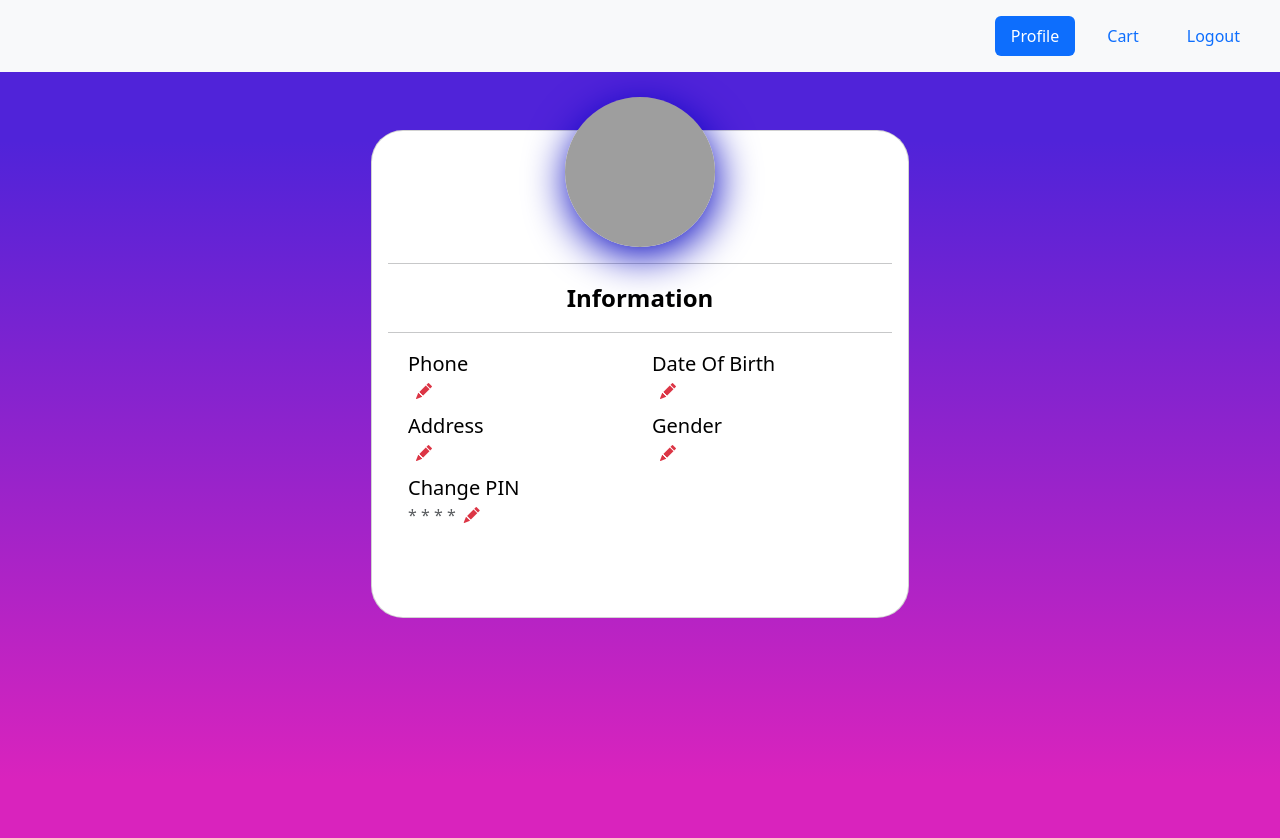
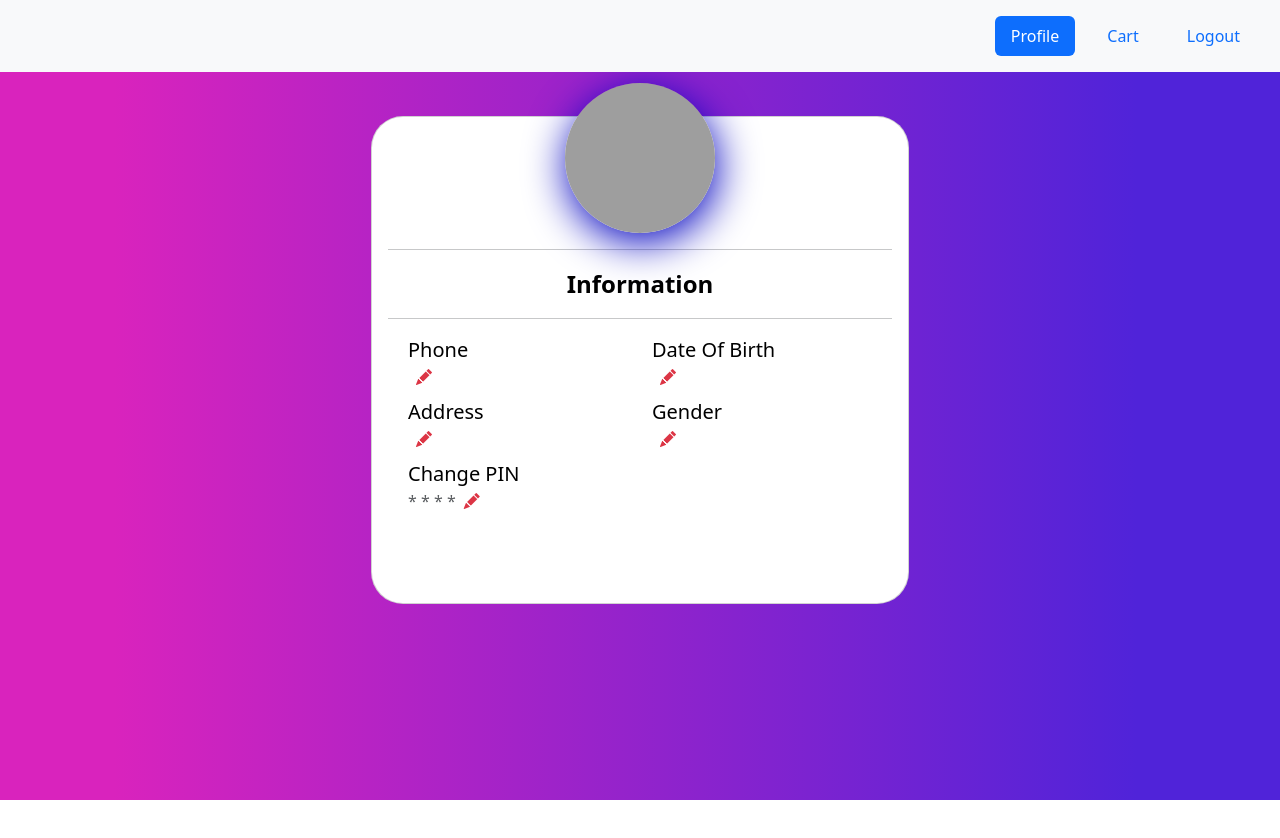
Before and after one commit to Nithishkumar-cloud/freelance, a website: page public/components/profile/profilehelper.html in a window 1280 px wide. After the commit the page ends 800 px from the top, so only its background shows below. Drawn offline with nearby package versions, Linux system fonts and the light colour scheme; files that its build step writes are made by us from their sources; no server answers; grey boxes are pictures that could not be loaded.

Commit message:
Update profilehelper.css

```diff
--- a/public/stylesheets/profilehelper.css
+++ b/public/stylesheets/profilehelper.css
@@ -1,8 +1,8 @@
 
         .bg2 {
 /*             background: linear-gradient(to right top, #d16ba5, #c777b9, #ba83ca, #aa8fd8, #9a9ae1, #8aa7ec, #79b3f4, #69bff8, #52cffe, #41dfff, #46eefa, #5ffbf1); */
-            background: linear-gradient(to bottom,rgb(80,35,217) 11.2%, rgb(217,35,189) 91.1%);
-                margin-top:51px;
+            background: linear-gradient(to left,rgb(80,35,217) 11.2%, rgb(217,35,189) 91.1%);
+
         }
 
           .sha
@@ -38,5 +38,5 @@
             transform: translateY(-50px);
         }
 .ax{
-         margin-top:63px;
+         margin-top:100px;
 }
```
